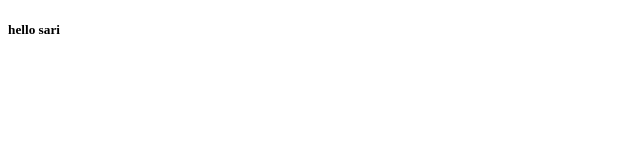
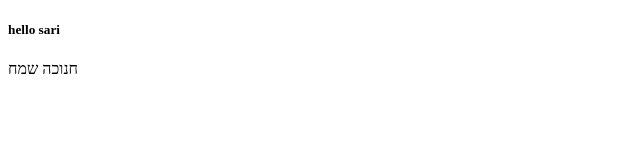
Before and after one commit to tammarh/pair-project, a plain HTML site: page index.html in a window 1280 px wide. Shown: the full height of the page, 0-640 px from the left. Drawn offline with Linux system fonts and the light colour scheme.

Commit message:
commit add p

```diff
--- a/index.html
+++ b/index.html
@@ -8,7 +8,7 @@
 </head>
 <body>
     <h5> hello sari</h5>
-
+    <p>חנוכה שמח</p>
 
 </body>
 </html>
```
